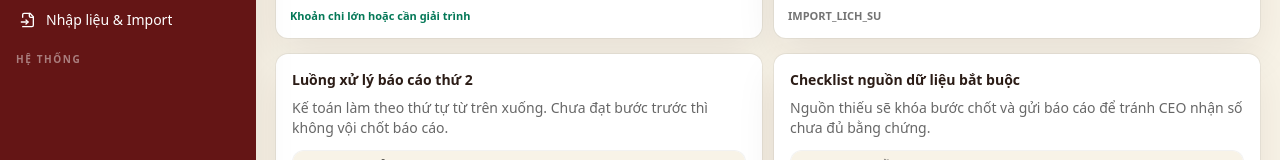
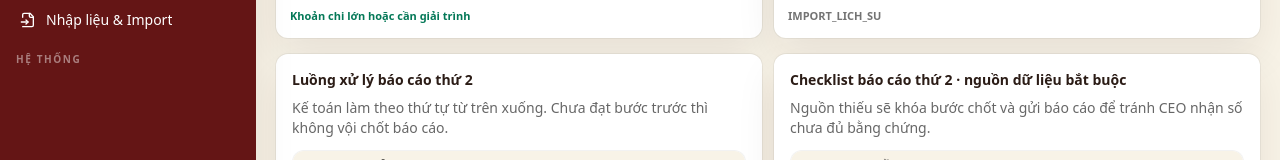
Before and after one commit to daotanluc1990/ketoan_lang2, a Next.js app: page /ban-lam-viec-ke-toan in a window 1280 px wide. Shown: the part 531-691 px from the top of the page. Built offline with nearby package versions, Linux system fonts and the light colour scheme; no server answers.

Commit message:
fix(ui): keep static qa workspace marker

```diff
--- a/app/ban-lam-viec-ke-toan/page.tsx
+++ b/app/ban-lam-viec-ke-toan/page.tsx
@@ -71,7 +71,7 @@ export default async function BanLamViecKeToanPage({ searchParams }: PageProps)
         </Card>
 
         <Card>
-          <CardTitle>Checklist nguồn dữ liệu bắt buộc</CardTitle>
+          <CardTitle>Checklist báo cáo thứ 2 · nguồn dữ liệu bắt buộc</CardTitle>
           <p className="mt-2 text-sm text-black/60">Nguồn thiếu sẽ khóa bước chốt và gửi báo cáo để tránh CEO nhận số chưa đủ bằng chứng.</p>
           <div className="mt-3">
             <ReportTable headers={['Thứ tự', 'Nguồn dữ liệu', 'Trạng thái', 'Bằng chứng', 'Hành động']} rows={checklistRows} maxHeight="max-h-[360px]" />
```
